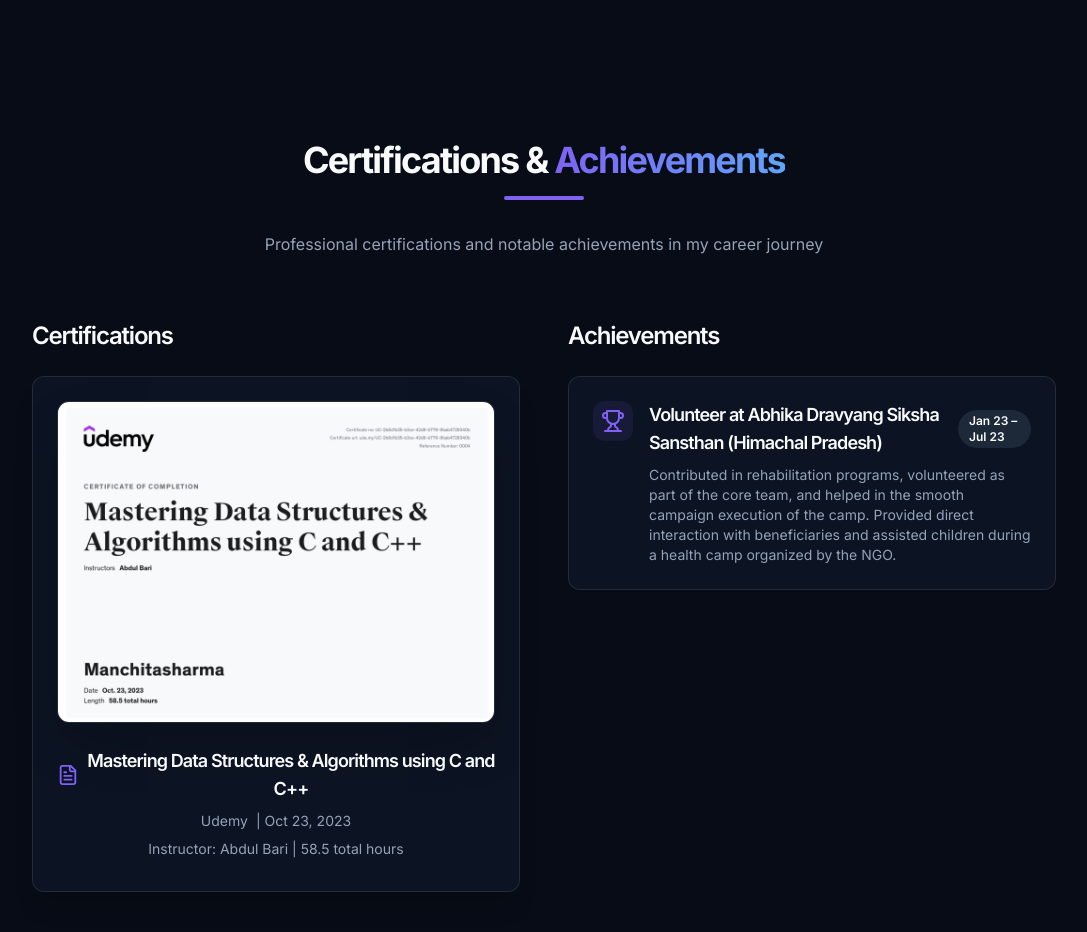
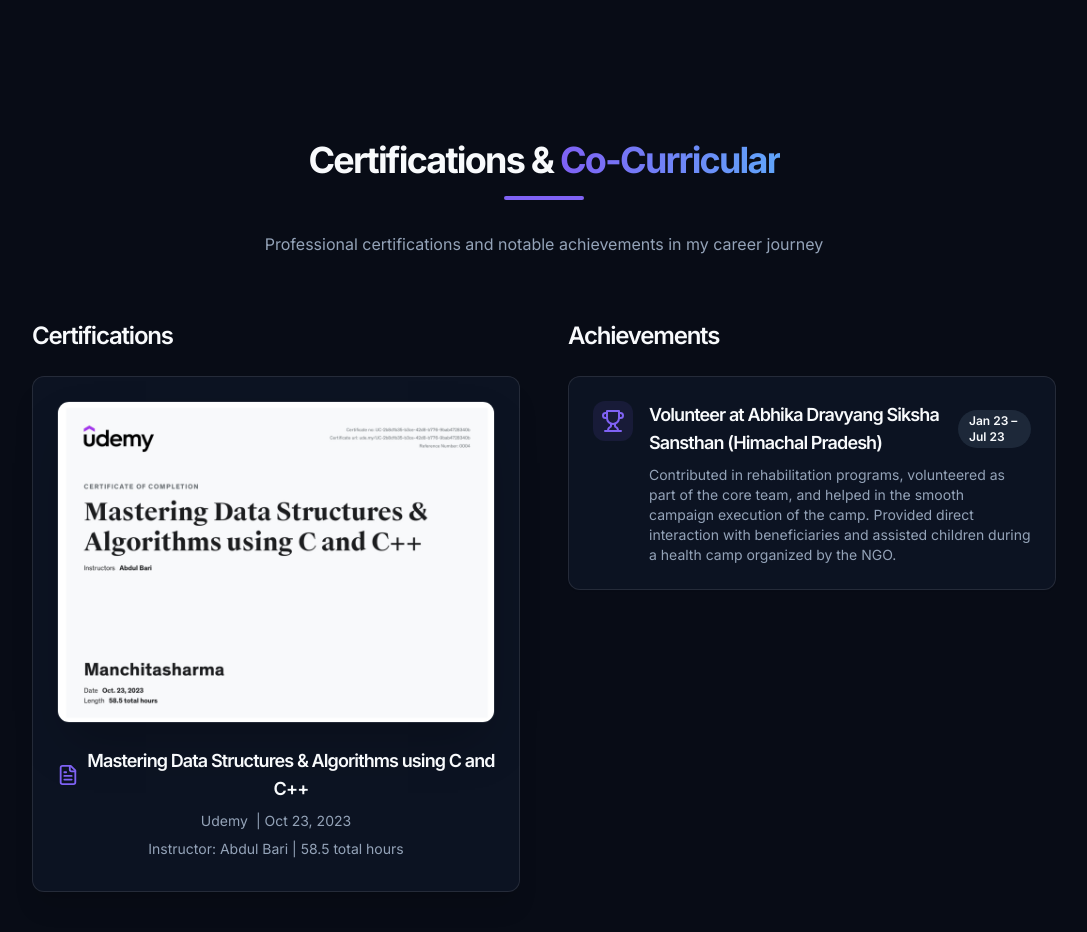
Before and after one commit to manchita29/portfolio, a React (Vite) app: page / in a window 1280 px wide. Shown: the part 1640-2572 px from the top of the page, without its empty margins (96-1183 px from the left). Built offline with nearby package versions, Linux system fonts and the light colour scheme.

Commit message:
Update CertificationsSection.tsx

```diff
--- a/src/components/home/CertificationsSection.tsx
+++ b/src/components/home/CertificationsSection.tsx
@@ -82,7 +82,7 @@ const CertificationsSection = () => {
           className="flex flex-col items-center text-center mb-16"
         >
           <h2 className="text-3xl md:text-4xl font-bold mb-4">
-            Certifications & <span className="text-gradient">Achievements</span>
+            Certifications & <span className="text-gradient">Co-Curricular</span>
           </h2>
           <div className="w-20 h-1 bg-primary rounded mb-8"></div>
           <p className="text-muted-foreground max-w-2xl text-center">
```
